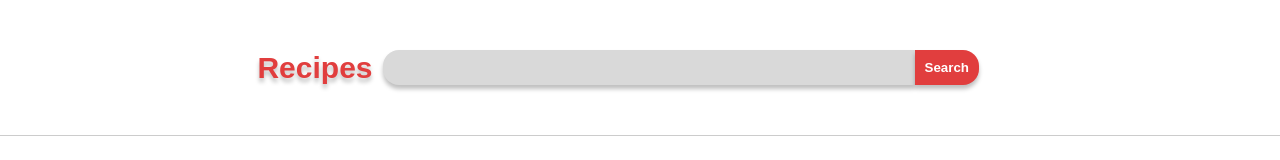
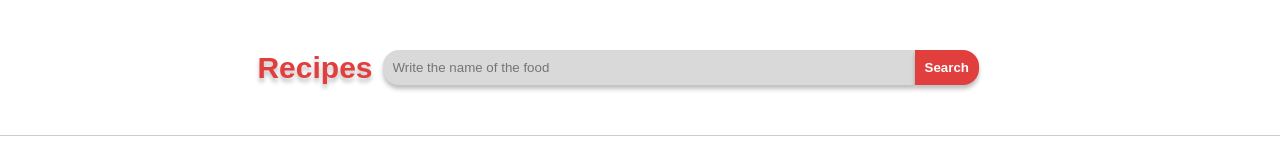
Before and after one commit to saullo-reis/recipes, a Next.js app: page / in a window 1280 px wide. Shown: the top 160 px of the page. Built offline with nearby package versions, Linux system fonts and the light colour scheme; no server answers; a web font is replaced by a local one.

Commit message:
feat: placeholder

```diff
--- a/src/components/header/Header.tsx
+++ b/src/components/header/Header.tsx
@@ -5,7 +5,7 @@ export const Header = () => {
         <section className='header'>
             <h1 className='header-logo'>Recipes</h1>
             <form className='header-form'>
-                <input className='text' type={'text'}></input>
+                <input className='text' placeholder="Write the name of the food" type={'text'}></input>
                 <input className='button' type={'submit'} value={'Search'}></input>
             </form>
         </section>
```
